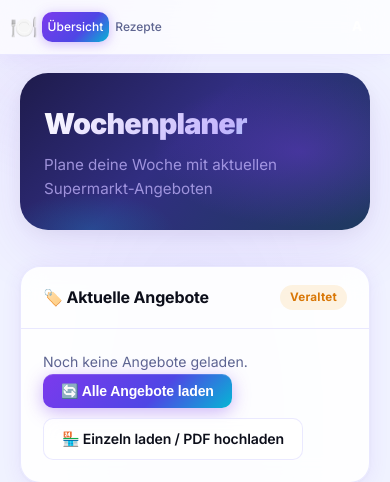
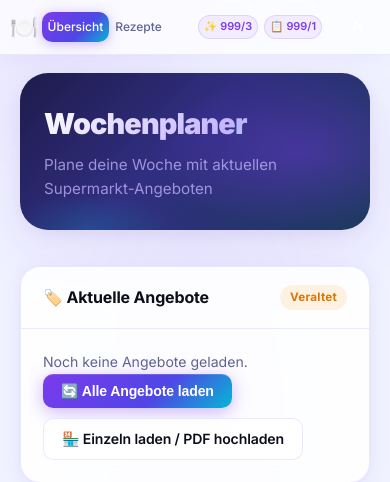
Before and after one commit to Seantex/meal-planner, a Flask app: page / in a window 390 px wide. Shown: the top 482 px of the page. Run offline with Flask 3, Linux system fonts and the light colour scheme; a user stored in the database is signed in; data comes from the database, SQL or seed files in the repository; data that the repository does not hold is empty; some libraries are stand-ins or nearby versions.

Commit message:
Fix mobile limits display + improve plan error logging
- CSS: show nav-limits badges on mobile (compact, 0.68rem)
- app.py: log full traceback on generate_week_suggestions failure

Co-Authored-By: Claude Sonnet 4.6 <noreply@anthropic.com>

```diff
--- a/app.py
+++ b/app.py
@@ -341,7 +341,9 @@ def new_plan():
         planner.generate_week_suggestions(plan_id, cravings, user_id=_uid())
         flash("✓ Wochenplan erstellt! Wähle jetzt deine Gerichte.", "success")
     except Exception as e:
-        flash(f"Fehler bei KI-Vorschlägen: {e}. Bitte API-Key prüfen.", "error")
+        import traceback
+        app.logger.error(f"generate_week_suggestions failed for plan {plan_id}: {traceback.format_exc()}")
+        flash(f"Fehler bei KI-Vorschlägen: {e}", "error")
 
     return redirect(url_for("planning", plan_id=plan_id))
 
--- a/static/css/style.css
+++ b/static/css/style.css
@@ -1140,7 +1140,8 @@ details[open] .nutrition-filter-toggle::after { transform: rotate(180deg); }
   .nav-link { font-size: .78rem; padding: 6px 8px; }
   .nav-name { display: none !important; }
   .nav-chevron { display: none !important; }
-  .nav-limits { display: none !important; }  /* Limits im Dropdown sichtbar */
+  .nav-limits { display: flex; gap: 3px; }
+  .nav-limits .limit-badge { font-size: .68rem; padding: 2px 5px; }
 }
 @media (max-width: 480px) {
   .nav-inner { padding: 0 10px; gap: 4px; height: 54px; }
```
